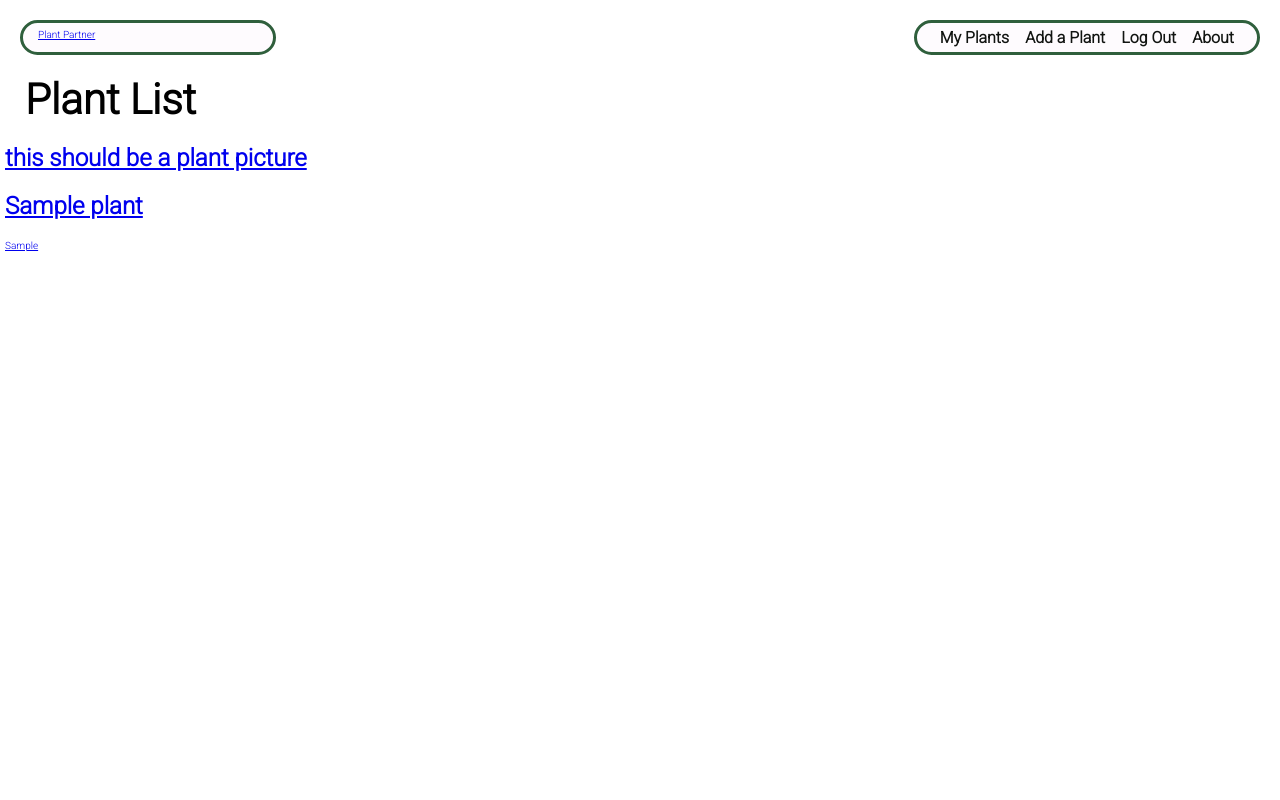
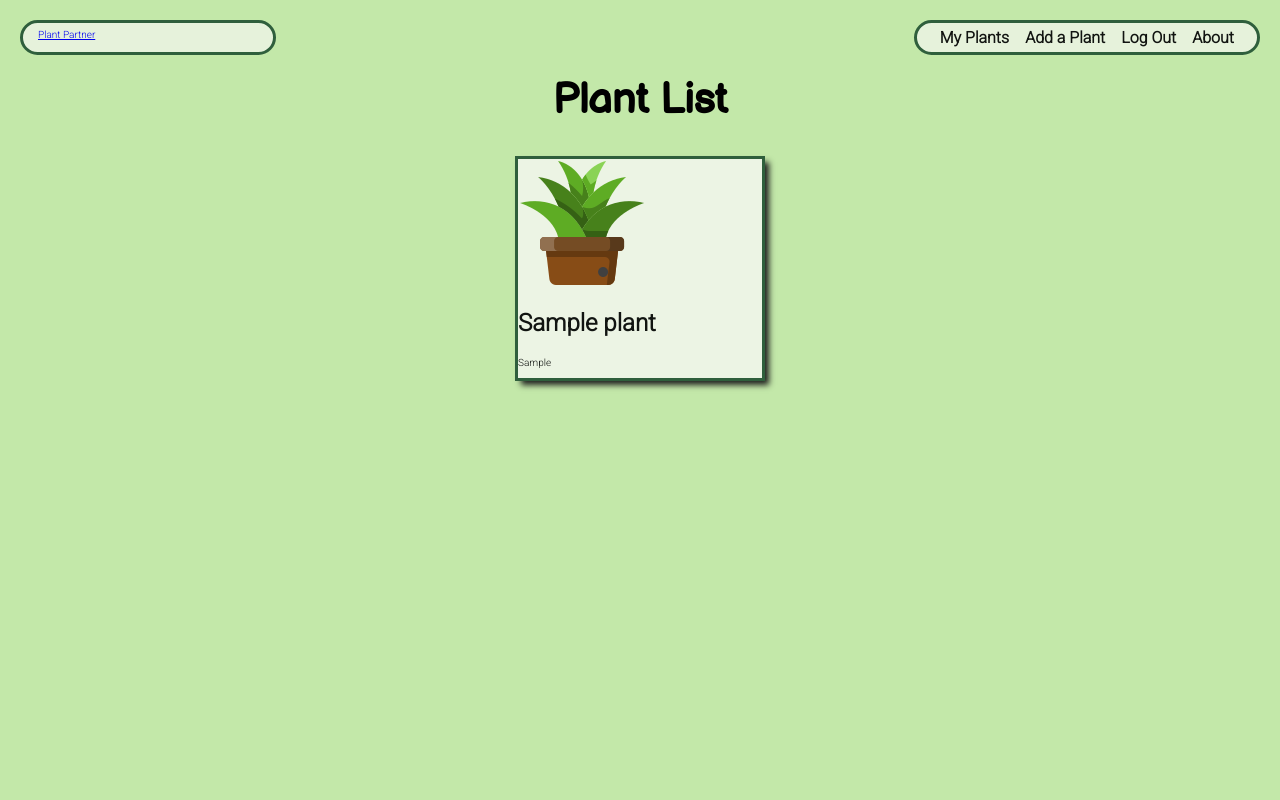
Before and after one commit to strammel33/plant-partner, a Django app: page /plants/ in a window 1280 px wide. Run offline with Django 4.2, Linux system fonts and the light colour scheme; a user stored in the database is signed in; tables that the repository leaves empty hold one stand-in row (values such as "Sample post").

Commit message:
fix about page header;

```diff
--- a/main_app/static/css/base.css
+++ b/main_app/static/css/base.css
@@ -26,6 +26,7 @@ body {
     'Oxygen', 'Ubuntu', 'Cantarell', 'Fira Sans', 'Droid Sans',
     'Helvetica Neue', sans-serif;
   min-height: 100vh;
+  --title-font: 'Balsamiq Sans', 'Roboto', sans-serif;
   --nav-bg: rgba(254, 249, 254, .7);
   --nav-bg-ff: rgba(254, 249, 254, .9);
   --borders: rgb(47, 95, 60) solid 3px;
@@ -145,6 +146,7 @@ nav li {
 
 .page-header h1 {
   font-size: var(--font-xxl);
+  font-family: var(--title-font);
   margin: 0;
 }
 
--- a/main_app/static/css/plants/plant-index.css
+++ b/main_app/static/css/plants/plant-index.css
@@ -0,0 +1,28 @@
+body {
+  background-color: rgba(137, 211, 85, 0.506);
+}
+
+h1 {
+  width: 100%;
+  text-align: center;
+}
+
+.card-container {
+  display: flex;
+  flex-direction: column;
+  justify-content: center;
+  align-items: center;
+}
+
+.card {
+  background-color: var(--nav-bg);
+  width: 250px;
+  margin: 10px;
+  border: var(--borders);
+  box-shadow: var(--card-box-shadow);
+}
+
+.card > a {
+  text-decoration: none;
+  color: var(--text-color);
+}
--- a/main_app/templates/about.html
+++ b/main_app/templates/about.html
@@ -6,9 +6,10 @@
 {% endblock %}
 
 {% block content %}
-<h2>About Plant Partner</h2>
+<section class="page-header">
+  <h1>The Forgetful Gardener's Best Friend</h1>
+</section>
 <hr />
-<h1>The Forgetful Gardener's Best Friend</h1>
 <p class="page-content">
   Plant Partner is an app for people who struggle to keep plants alive. If you lack a green thumb, this is the app for you.
   <br/>
--- a/main_app/templates/base.html
+++ b/main_app/templates/base.html
@@ -13,7 +13,7 @@
   >
   <link rel="preconnect" href="https://fonts.googleapis.com">
   <link rel="preconnect" href="https://fonts.gstatic.com" crossorigin>
-  <link href="https://fonts.googleapis.com/css2?family=Roboto:wght@300&display=swap" rel="stylesheet">
+  <link href="https://fonts.googleapis.com/css2?family=Balsamiq+Sans&family=Roboto:wght@300&display=swap" rel="stylesheet">
   <title>Plant Partner</title>
   <link rel="stylesheet" type='text/css' href="{% static 'css/base.css' %}">
   {% block head %}
--- a/main_app/templates/plants/index.html
+++ b/main_app/templates/plants/index.html
@@ -2,7 +2,7 @@
 {% load static %}
 
 {% block head %}
-<link rel="stylesheet" type='text/css' href="{% static 'css/plants/plant-index'%}">
+<link rel="stylesheet" type='text/css' href="{% static 'css/plants/plant-index.css'%}">
 {% endblock %}
 
 {% block content %}
@@ -16,7 +16,7 @@
       <a href="{% url 'plant-detail' plant.id %}">
         <div class="card-content">
           <div class="card-img-container">
-            <h2>this should be a plant picture</h2>
+            <img src="{% static 'images/default-plant.png' %}" alt="A potted plant icon">
           </div>
           <h2 class="card-title">{{ plant.name }}</h2>
           <p>{{ plant.location }}</p>
```
Also changed, not shown: main_app/static/css/about.css (+12 -0 lines), main_app/static/images/default-plant.png (added).
